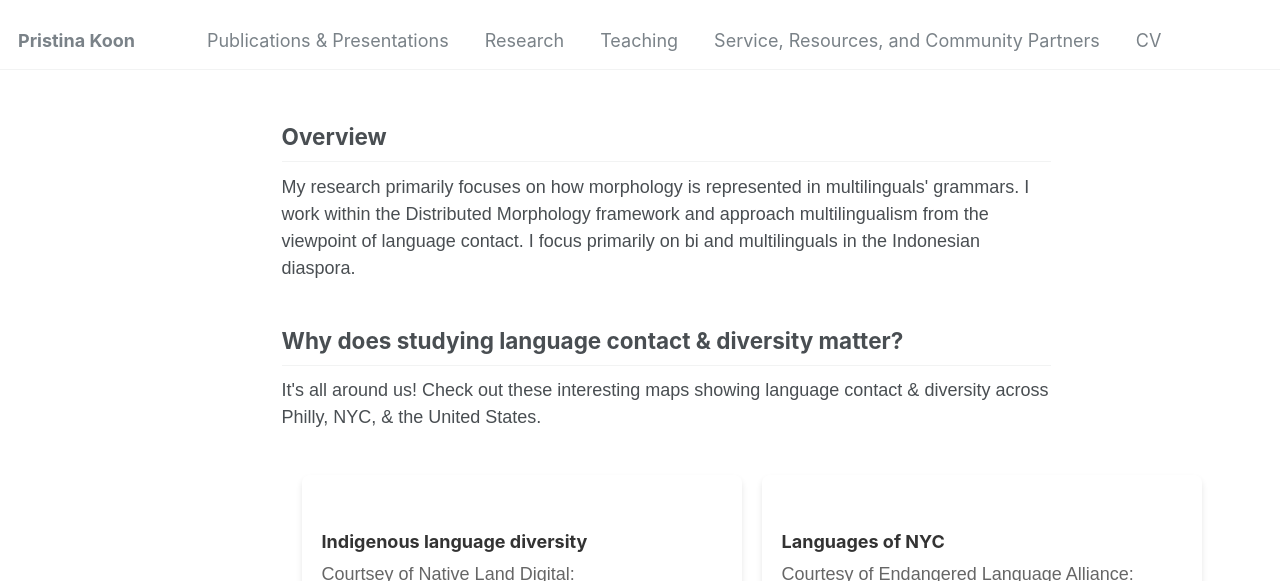
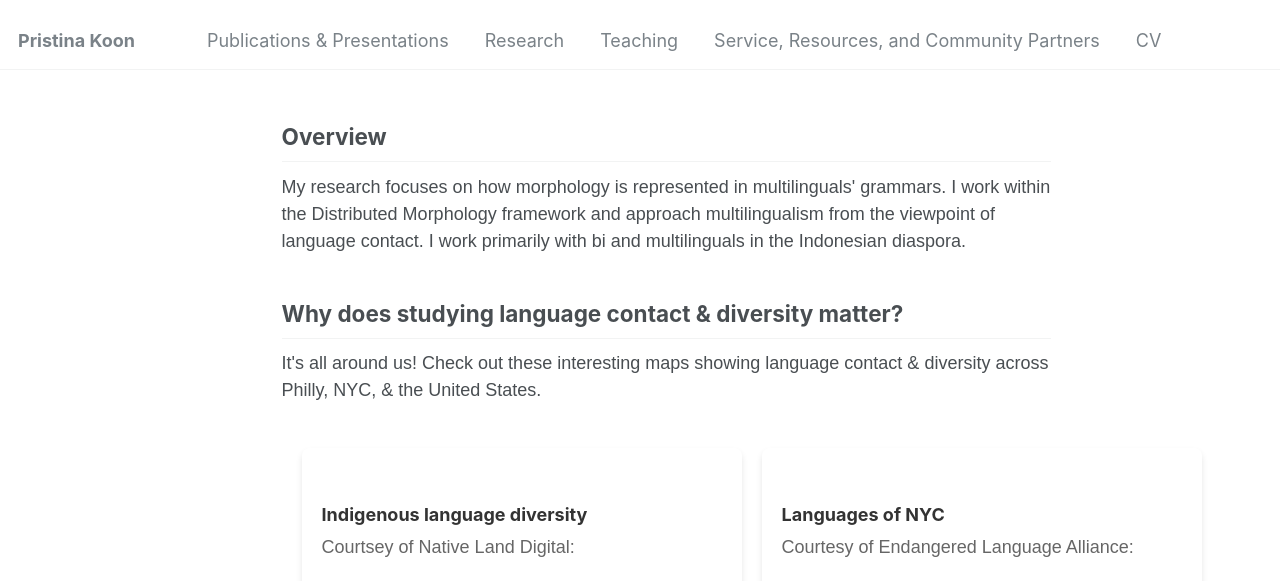
Before and after one commit to pristinakoon/pristinakoon.github.io, a Jekyll site: the page built from _pages/research.html, in a window 1280 px wide and 900 px high, cut to the strip 0-581 px from the top of the window. Built offline with Jekyll 4.4.1, drawn with Linux system fonts in a browser that asks for light colours.

Commit message:
Update research.html

```diff
--- a/_pages/research.html
+++ b/_pages/research.html
@@ -9,7 +9,7 @@ author_profile: false
 
 <section>
   <h2>Overview</h2>
-  <p>My research primarily focuses on how morphology is represented in multilinguals' grammars. I work within the Distributed Morphology framework and approach multilingualism from the viewpoint of language contact. I focus primarily on bi and multilinguals in the Indonesian diaspora.</p>
+  <p>My research focuses on how morphology is represented in multilinguals' grammars. I work within the Distributed Morphology framework and approach multilingualism from the viewpoint of language contact. I work primarily with bi and multilinguals in the Indonesian diaspora.</p>
 </section>
 
 <section>
```
